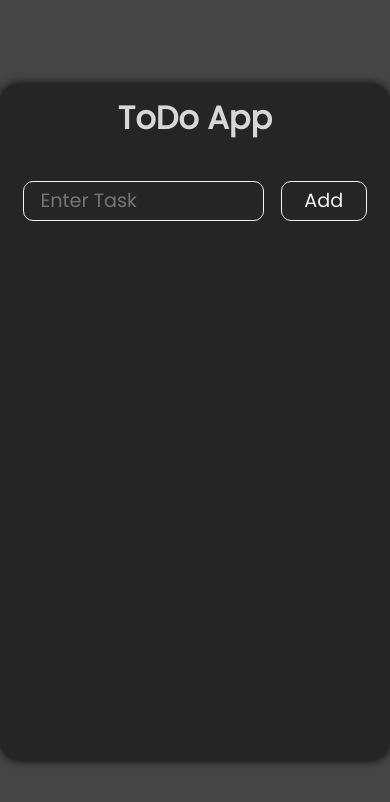
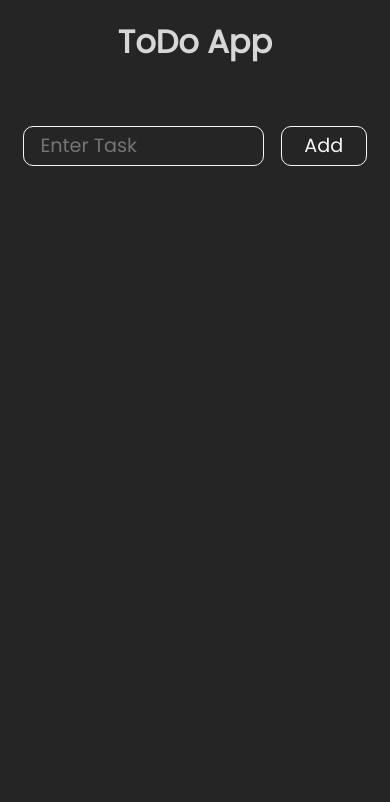
Before and after one commit to errohitkewat/cohort-3.0-DOM-, a plain HTML site: page project02/index.html in a window 390 px wide. Drawn offline with nearby package versions, Linux system fonts and the light colour scheme.

Commit message:
mobile screen

```diff
--- a/project02/style.css
+++ b/project02/style.css
@@ -139,3 +139,11 @@ input{
     font-size: 1.1rem;
     color: rgb(180, 0, 0);
 }
+
+@media (max-width: 400px) {
+    main{
+        height: 100%;
+        width: 100%;
+        border-radius: 0;
+    }
+}
```
